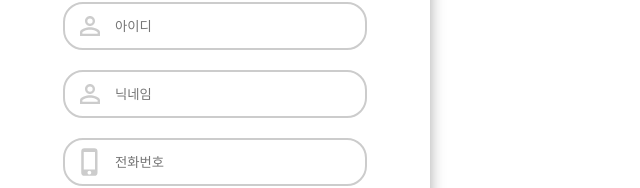
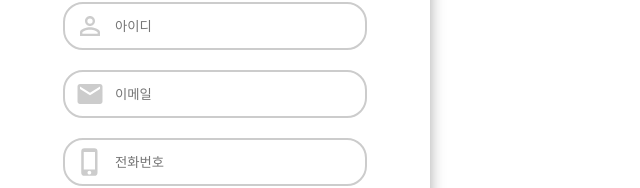
Before and after one commit to FARM-COME-US/FARM-COME-US, a React (Create React App) app in the folder front/farm-come-us/: page /sign-up in a window 1280 px wide. Shown: the part 146-334 px from the top of the page, without its empty margins (0-640 px from the left). Built offline with nearby package versions, Linux system fonts and the light colour scheme.

Commit message:
modify : 회원가입 양식 수정, 주소창 수정

```diff
--- a/front/farm-come-us/src/pages/SignUp.js
+++ b/front/farm-come-us/src/pages/SignUp.js
@@ -2,8 +2,10 @@ import React, { useState, useCallback } from "react";
 import { useNavigate } from "react-router-dom";
 import classes from "./style/SignUp.module.scss";
 import DaumPostcodeEmbed from "react-daum-postcode";
+import Backdrop from "../components/common/Backdrop";
 import {
   MdPermIdentity,
+  MdEmail,
   MdPhoneIphone,
   MdLockOutline,
   MdCheck,
@@ -12,12 +14,13 @@ import {
 import axios from "axios";
 
 const SignUp = () => {
-  const REGISTER_USERS_URL = "http://signupURL";
+  const REGISTER_USERS_URL = "http://signupURL/member/join";
 
   const [openModal, setOpenModal] = useState(false);
   //이름, 닉네임, 전화번호, 비밀번호, 비밀번호 확인, 주소, 상세주소(얘는 유효성검사 안함. 주택이면 없으니까.), 우편번호(주소 들어오면 있는거니까 얘도 유효성X)
   //이름, 이메일, 비밀번호, 비밀번호 확인
   const [id, setId] = useState("");
+  const [email, setEmail] = useState("");
   const [nickname, setNickname] = useState("");
   const [tel, setTel] = useState("");
   const [password, setPassword] = useState("");
@@ -28,7 +31,8 @@ const SignUp = () => {
 
   //오류메시지 상태저장
   const [idMessage, setIdMessage] = useState("");
-  const [nicknameMessage, setNicknameMessage] = useState("");
+  const [emailMessage, setEmailMessage] = useState("");
+  // const [nicknameMessage, setNicknameMessage] = useState("");
   const [telMessage, setTelMessage] = useState("");
   const [passwordMessage, setPasswordMessage] = useState("");
   const [passwordConfirmMessage, setPasswordConfirmMessage] = useState("");
@@ -36,7 +40,8 @@ const SignUp = () => {
 
   // 유효성 검사
   const [isId, setIsId] = useState(false);
-  const [isNickname, setIsNickname] = useState(false);
+  const [isEmail, setIsEmail] = useState(false);
+  // const [isNickname, setIsNickname] = useState(false);
   const [isTel, setIsTel] = useState(false);
   const [isPassword, setIsPassword] = useState(false);
   const [isPasswordConfirm, setIsPasswordConfirm] = useState(false);
@@ -49,6 +54,7 @@ const SignUp = () => {
     try {
       const newUser = {
         id,
+        email,
         nickname,
         tel,
         password,
@@ -87,32 +93,33 @@ const SignUp = () => {
     }
   }, []);
 
-  // 닉네임
-  const onChangeNickname = useCallback((e) => {
-    setNickname(e.target.value);
-    if (e.target.value.length < 2 || e.target.value.length > 10) {
-      setNicknameMessage("닉네임을 2글자 이상 10글자 미만으로 입력해주세요.");
-      setIsNickname(false);
+  // // 닉네임 😀 랜덤으로 보내주기로 했음.
+  // const onChangeNickname = useCallback((e) => {
+  //   setNickname(e.target.value);
+  //   if (e.target.value.length < 2 || e.target.value.length > 10) {
+  //     setNicknameMessage("닉네임을 2글자 이상 10글자 미만으로 입력해주세요.");
+  //     setIsNickname(false);
+  //   } else {
+  //     setNicknameMessage("올바른 닉네임 형식입니다 :)");
+  //     setIsNickname(true);
+  //   }
+  // }, []);
+
+  // // 이메일 유효성검사 (예비로 남겨둠)
+  const onChangeEmail = useCallback((e) => {
+    const emailRegex =
+      /([\w-.]+)@((\[[0-9]{1,3}\.[0-9]{1,3}\.[0-9]{1,3}\.)|(([\w-]+\.)+))([a-zA-Z]{2,4}|[0-9]{1,3})(\]?)$/;
+    const emailCurrent = e.target.value;
+    setEmail(emailCurrent);
+
+    if (!emailRegex.test(emailCurrent)) {
+      setEmailMessage("이메일 형식이 틀렸어요! 다시 확인해주세요 ㅜ ㅜ");
+      setIsEmail(false);
     } else {
-      setNicknameMessage("올바른 닉네임 형식입니다 :)");
-      setIsNickname(true);
+      setEmailMessage("올바른 이메일 형식이에요 : )");
+      setIsEmail(true);
     }
   }, []);
-  // // 이메일 유효성검사 (예비로 남겨둠)
-  // const onChangeEmail = useCallback((e) => {
-  //   const emailRegex =
-  //     /([\w-.]+)@((\[[0-9]{1,3}\.[0-9]{1,3}\.[0-9]{1,3}\.)|(([\w-]+\.)+))([a-zA-Z]{2,4}|[0-9]{1,3})(\]?)$/;
-  //   const emailCurrent = e.target.value;
-  //   setEmail(emailCurrent);
-
-  //   if (!emailRegex.test(emailCurrent)) {
-  //     setEmailMessage("이메일 형식이 틀렸어요! 다시 확인해주세요 ㅜ ㅜ");
-  //     setIsEmail(false);
-  //   } else {
-  //     setEmailMessage("올바른 이메일 형식이에요 : )");
-  //     setIsEmail(true);
-  //   }
-  // }, []);
 
   //전화번호
   const onBlurTel = useCallback((e) => {
@@ -225,6 +232,30 @@ const SignUp = () => {
 
         <div className={classes.formbox}>
           <div>
+            <MdEmail className={classes.icon} />
+            <input
+              className={classes.outerInput}
+              text="이메일"
+              type="email"
+              placeholder="이메일"
+              typename="email"
+              onChange={onChangeEmail}
+            />
+          </div>
+          {email.length > 0 && (
+            <span
+              className={`${classes.message} ${
+                isEmail ? classes.success : classes.error
+              }`}
+            >
+              {emailMessage}
+            </span>
+          )}
+        </div>
+
+        {/* 닉네임 */}
+        {/* <div className={classes.formbox}>
+          <div>
             <MdPermIdentity className={classes.icon} />
             <input
               className={classes.outerInput}
@@ -244,7 +275,8 @@ const SignUp = () => {
               {nicknameMessage}
             </span>
           )}
-        </div>
+        </div> */}
+
         <div className={classes.formbox}>
           <div>
             <MdPhoneIphone className={classes.icon} />
@@ -365,7 +397,7 @@ const SignUp = () => {
             onChange={(e) => {
               console.log({
                 isId,
-                isNickname,
+                isEmail,
                 isTel,
                 isPassword,
                 isPasswordConfirm,
@@ -386,7 +418,7 @@ const SignUp = () => {
           className={`${classes.button} ${
             !(
               isId &&
-              isNickname &&
+              isEmail &&
               isTel &&
               isPassword &&
               isPasswordConfirm &&
@@ -399,7 +431,7 @@ const SignUp = () => {
           disabled={
             !(
               isId &&
-              isNickname &&
+              isEmail &&
               isTel &&
               isPassword &&
               isPasswordConfirm &&
@@ -419,6 +451,14 @@ const SignUp = () => {
           />
         </div>
       )}
+      {openModal && (
+        <div
+          className={classes.backdrop}
+          onClick={() => {
+            setOpenModal(false);
+          }}
+        />
+      )}
     </form>
   );
 };
--- a/front/farm-come-us/src/pages/style/SignUp.module.scss
+++ b/front/farm-come-us/src/pages/style/SignUp.module.scss
@@ -99,6 +99,7 @@
 
 .modal {
   position: fixed;
+  padding: 10px;
   z-index: 200;
   border: 1px solid #eee;
   box-shadow: 0 2px 2px #ccc;
@@ -116,6 +117,20 @@
     display: block;
   }
   &.closedModal {
-    display: none;
+    display: hidden;
   }
 }
+
+.backdrop {
+  position: absolute;
+  z-index: 1; // 1로 해보고, 사이드바는 z-index 10으로 해봄.
+  background-color: rgba(0, 0, 0, 0.75);
+
+  width: 100%;
+  height: 100%; // 이거는 적용해보고 수정해야됨. top, bottom을 따로 둘 수도 있음.
+  //   top: 0;
+  //   left: 0;
+  //   right: 0;
+  //   bottom: 0;
+  // transition: 0.2s ease-in; // 적용해보고 수정
+}
```
